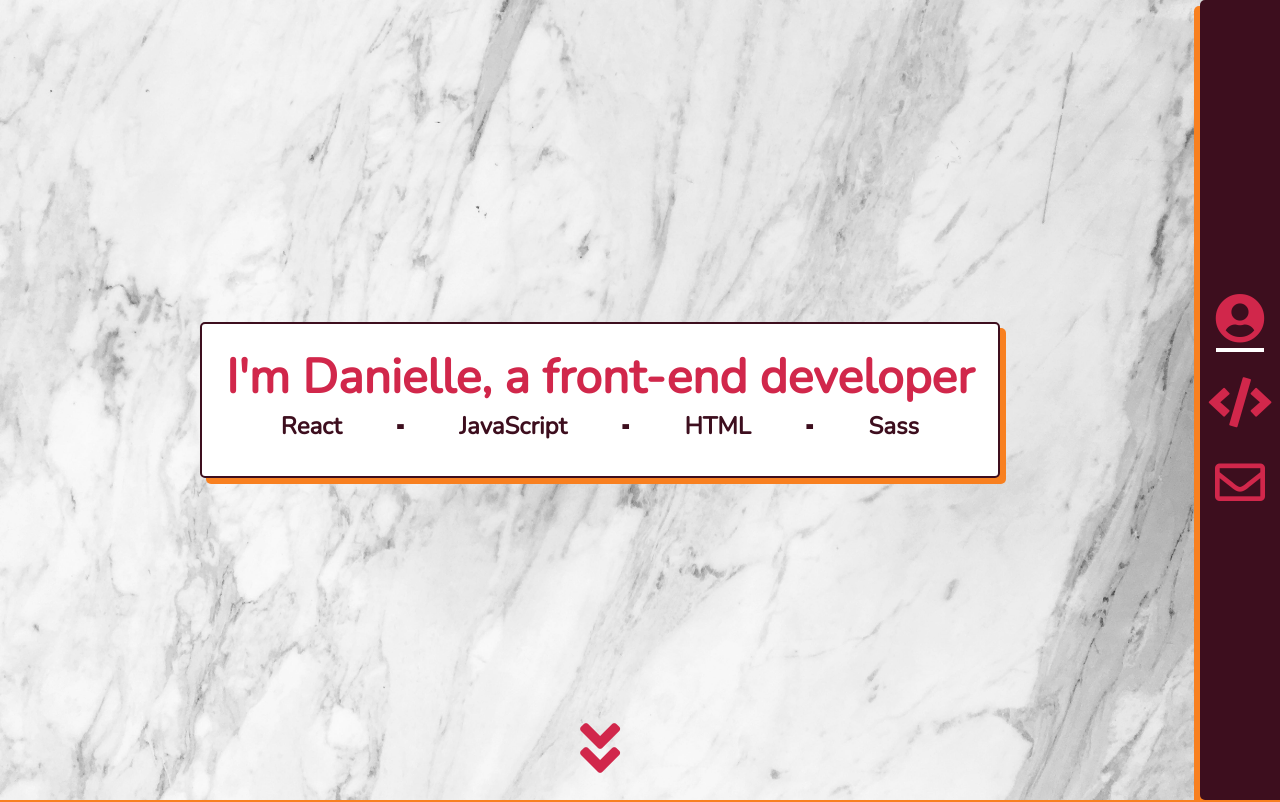
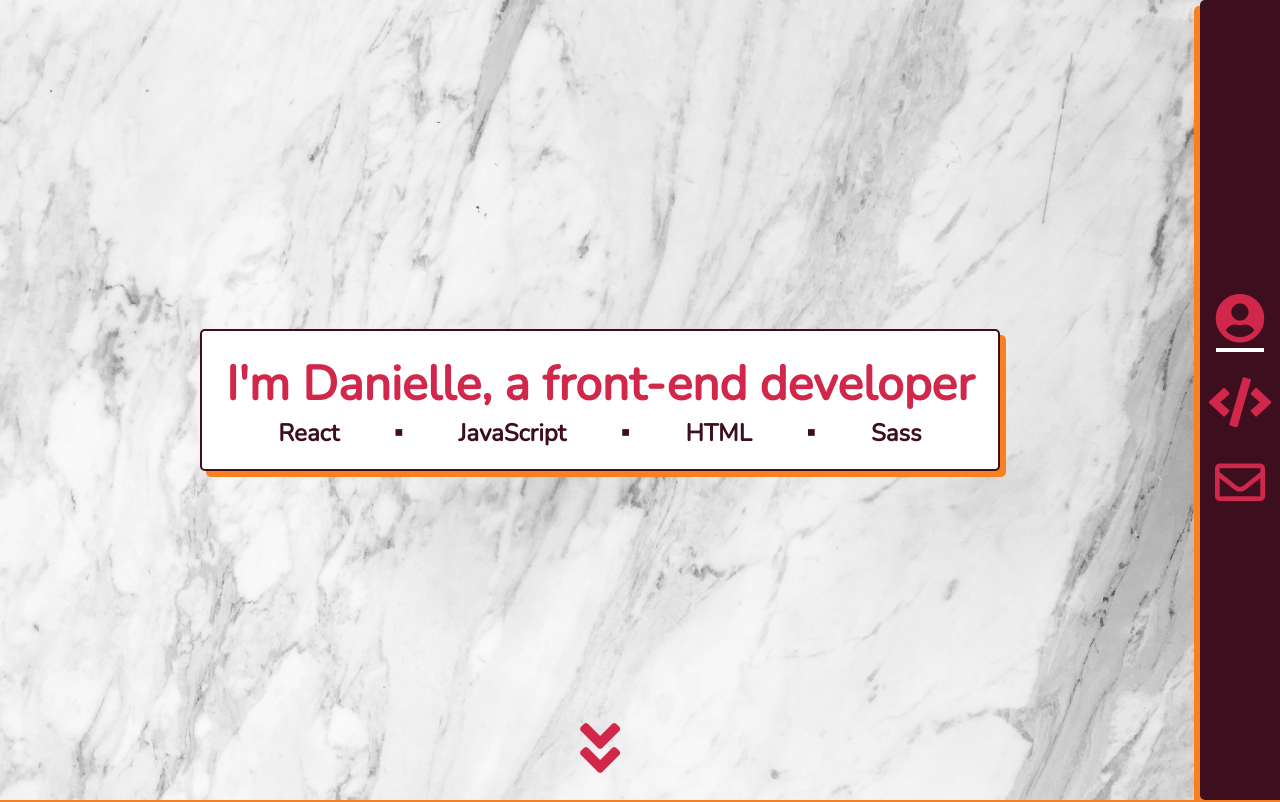
Before and after one commit to dlhrubin/portfolio, a React (Create React App) app: page / in a window 1280 px wide. Shown: the top 802 px of the page. Built offline with nearby package versions, Linux system fonts and the light colour scheme.

Commit message:
Fix intro card dots, update portfolio screencap

```diff
--- a/src/components/Landing.js
+++ b/src/components/Landing.js
@@ -6,7 +6,7 @@ export class Landing extends Component {
             <section id="landing">
                 <div className="intro">
                     <p>I'm Danielle, a front-end developer</p>
-                    <div><span>React</span><span className="dot">&#775;</span><span>JavaScript</span><span className="dot">&#775;</span><span>HTML</span><span className="dot">&#775;</span><span>Sass</span></div>
+                    <div><span>React</span><i className="fas fa-square-full"></i><span>JavaScript</span><i className="fas fa-square-full"></i><span>HTML</span><i className="fas fa-square-full"></i><span>Sass</span></div>
                 </div>
                 <i className="fas fa-angle-double-down"></i>
             </section>
--- a/src/css/_landing.scss
+++ b/src/css/_landing.scss
@@ -5,13 +5,7 @@
     justify-content: center;
     align-items: center;
     background: url("../img/marble.jpg") no-repeat center center fixed;
-	background-size: cover;
-    i {
-        position: absolute;
-        bottom: 20px;
-        font-size: 4em;
-        color: $light-accent;
-    }
+    background-size: cover;
 }
 
 .intro {
@@ -20,7 +14,7 @@
     justify-content: center;
     background-color: $base;
     border-radius: 5px;
-    padding: 0 20px;
+    padding: 20px;
     border: 2px solid $dark-accent;
     box-shadow: 6px 6px $highlight;
     box-sizing: border-box;
@@ -30,7 +24,6 @@
         font-size: 3em;
         font-weight: bold;
         margin: 0;
-        margin-top: 20px;
         text-align: center;
     }
     div {
@@ -39,9 +32,17 @@
         font-weight: bold;
         display: flex;
         justify-content: space-evenly;
+        align-items: center;
     }
 }
 
-.dot {
-    font-size: 2em;
+.fa-square-full {
+    font-size: 0.28em;
 }
+
+.fa-angle-double-down {
+    position: absolute;
+    bottom: 20px;
+    font-size: 4em;
+    color: $light-accent;
+}
```
Also changed, not shown: src/img/portfolio_screencap.PNG.
